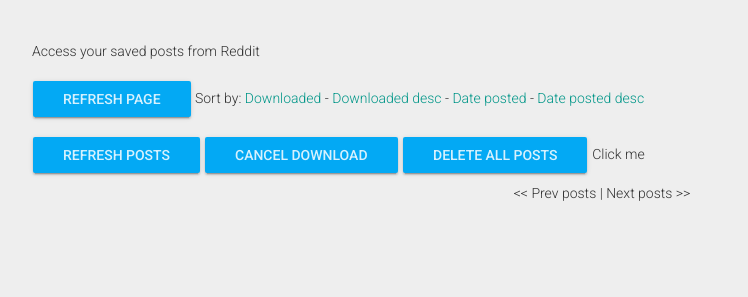
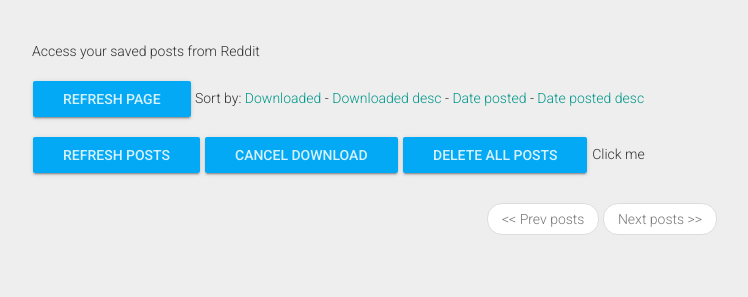
Before and after one commit to jallier/SavedRetriever, a Flask app: template templates/index.html in a window 1280 px wide. Shown: the part 159-456 px from the top of the page, without its empty margins (38-786 px from the left). Run offline with Flask 2, Linux system fonts and the light colour scheme; the template is opened without the code that fills it: values that come from a table or form of the project are taken from there, others are empty; some libraries are stand-ins or nearby versions.

Commit message:
Stylized the next page indicators

```diff
--- a/templates/index.html
+++ b/templates/index.html
@@ -152,18 +152,24 @@
     </div>
     <div class="row">
         <div class="col-md-12">
-            <div class="paginate text-center">
+            <ul class="pager">
                 {% if posts.has_prev %}
-                <a href="/?page={{ posts.prev_num }}&sort={{ request.args.get('sort') }}">&lt;&lt; Prev posts</a>
+                <li>
+                <a href="/?page={{ posts.prev_num }}&sort={{ request.args.get('sort') }}" class="withripple">&lt;&lt; Prev posts</a>
                 {% else %}
-                &lt;&lt; Prev posts
-                {% endif %} |
+                <li class="disabled">
+                <a href="#" class="withripple">&lt;&lt; Prev posts</a>
+                {% endif %}
+                </li>
                 {% if posts.has_next %}
-                <a href="/?page={{ posts.next_num }}&sort={{ request.args.get('sort') }}">Next posts &gt;&gt;</a>
+                <li>
+                <a href="/?page={{ posts.next_num }}&sort={{ request.args.get('sort') }}" class="withripple">Next posts &gt;&gt;</a>
                 {% else %}
-                Next posts &gt;&gt;
+                <li class="disabled">
+                <a href="#" class="withripple">Next posts &gt;&gt;</a>
                 {% endif %}
-            </div>
+                </li>
+            </ul>
         </div>
     </div>
 </div>
```
